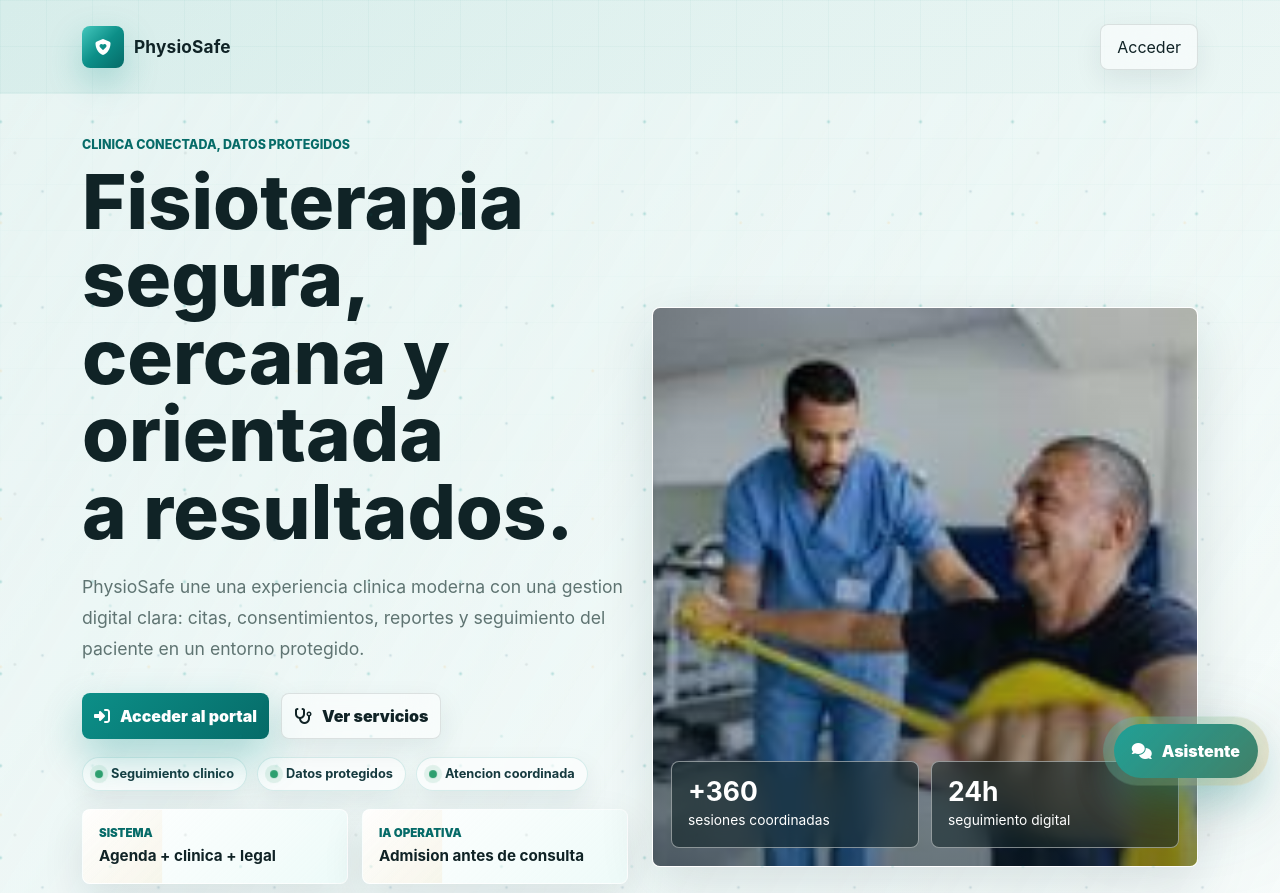
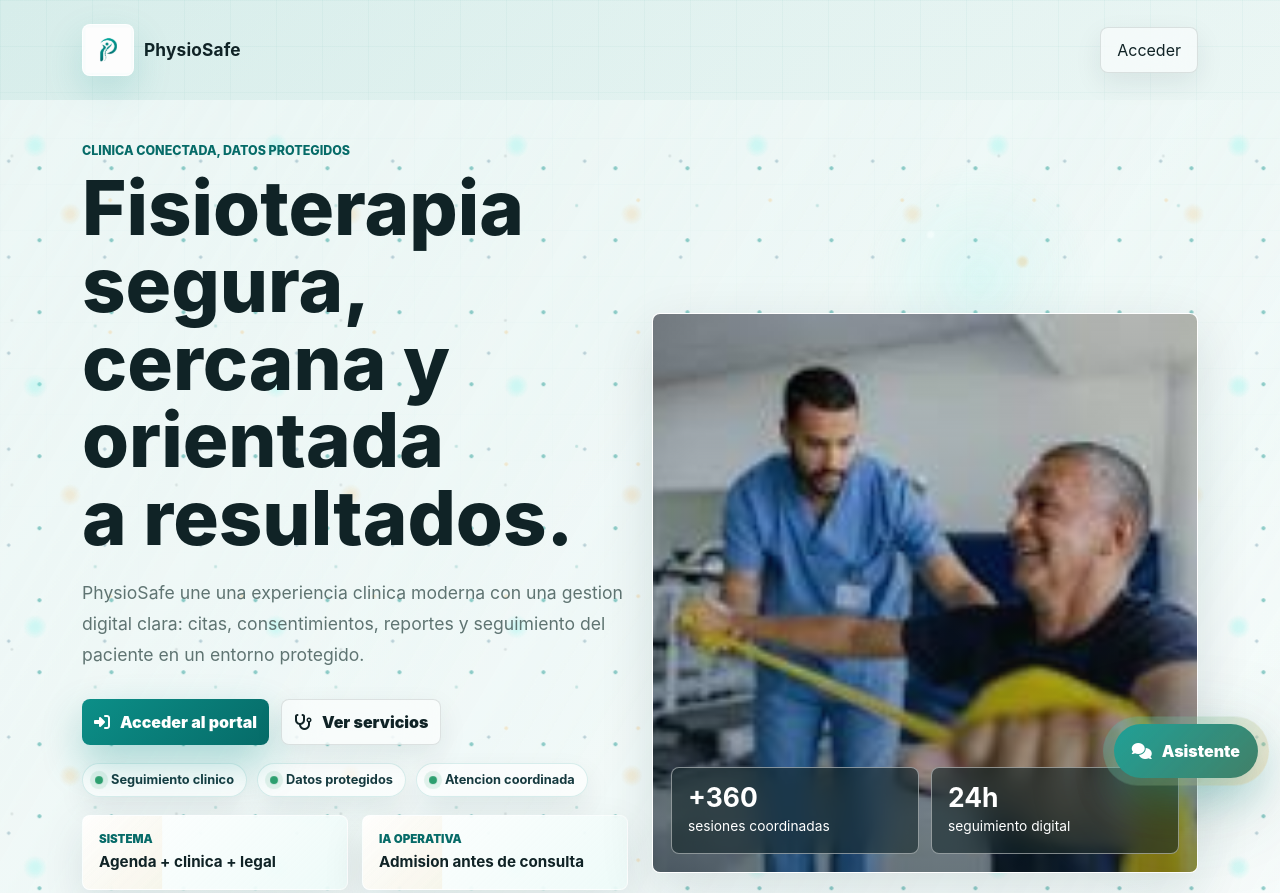
Before and after one commit to antoniojose27788-max/PhysiosafeDef, a website: page public/index.html in a window 1280 px wide. Shown: the top 893 px of the page. Drawn offline with nearby package versions, Linux system fonts and the light colour scheme; no server answers.

Commit message:
nuevo logo, y particulas

```diff
--- a/public/index.html
+++ b/public/index.html
@@ -7,13 +7,15 @@
     <title>PhysioSafe | Acceso seguro</title>
     <link href="https://cdn.jsdelivr.net/npm/bootstrap@5.3.3/dist/css/bootstrap.min.css" rel="stylesheet">
     <link href="https://cdnjs.cloudflare.com/ajax/libs/font-awesome/6.5.2/css/all.min.css" rel="stylesheet">
-    <link href="/style.css?v=20260515-ui3" rel="stylesheet">
+    <link href="/style.css?v=20260521-ui5" rel="stylesheet">
   </head>
   <body class="auth-surface">
     <header class="auth-header container">
       <nav class="brand-nav" aria-label="Navegacion principal">
         <a class="brand-mark" href="/" aria-label="PhysioSafe">
-          <i class="fa-solid fa-shield-heart" aria-hidden="true"></i>
+          <span class="brand-mark__icon brand-mark__icon--login" aria-hidden="true">
+            <img src="/images/logo-login.png" alt="">
+          </span>
           <strong>PhysioSafe</strong>
         </a>
         <a class="ghost-link" href="#access">Acceder</a>
@@ -285,7 +287,9 @@
       <section class="container footer-grid" aria-label="Informacion final PhysioSafe">
         <article class="footer-brand">
           <a class="brand-mark" href="/" aria-label="PhysioSafe">
-            <i class="fa-solid fa-shield-heart" aria-hidden="true"></i>
+            <span class="brand-mark__icon brand-mark__icon--login" aria-hidden="true">
+              <img src="/images/logo-login.png" alt="">
+            </span>
             <strong>PhysioSafe</strong>
           </a>
           <p>Gestion clinica digital para fisioterapia: admision, citas, reportes y consentimientos con una experiencia clara para paciente y equipo.</p>
--- a/public/style.css
+++ b/public/style.css
@@ -104,26 +104,45 @@ textarea {
   gap: 10px;
 }
 
-.brand-mark i {
-  position: relative;
-  display: grid;
-  width: 42px;
-  height: 42px;
-  place-items: center;
-  color: #fff;
-  background: linear-gradient(135deg, var(--brand-light), var(--brand), var(--brand-dark));
-  border-radius: var(--radius);
-  box-shadow: 0 14px 34px rgba(12, 143, 136, 0.28);
+.brand-mark__icon {
+  position: relative;
+  display: inline-flex;
+  align-items: center;
+  justify-content: center;
+  width: 52px;
+  height: 52px;
+  padding: 4px;
+  background: rgba(255, 255, 255, 0.82);
+  border-radius: var(--radius);
+  border: 1px solid rgba(255, 255, 255, 0.78);
+  box-shadow: 0 16px 38px rgba(12, 143, 136, 0.18);
   overflow: hidden;
 }
 
-.brand-mark i::after {
+.brand-mark__icon::after {
   position: absolute;
   inset: -35%;
   content: "";
   background: linear-gradient(120deg, transparent 35%, rgba(255, 255, 255, 0.64), transparent 65%);
   transform: translateX(-120%) rotate(10deg);
   animation: shimmer 5.8s ease-in-out infinite;
+}
+
+.brand-mark__icon img {
+  position: relative;
+  z-index: 1;
+  display: block;
+  width: 100%;
+  height: 100%;
+  object-fit: contain;
+}
+
+.brand-mark__icon--login img {
+  transform: scale(1.08);
+}
+
+.brand-mark__icon--dashboard img {
+  transform: scale(1.12);
 }
 
 .brand-mark strong {
@@ -156,11 +175,11 @@ textarea {
   pointer-events: none;
   content: "";
   background:
-    radial-gradient(circle, rgba(12, 143, 136, 0.34) 0 1.2px, transparent 1.8px) 0 0 / 92px 92px,
-    radial-gradient(circle, rgba(55, 110, 137, 0.26) 0 1px, transparent 1.7px) 34px 26px / 116px 116px,
-    radial-gradient(circle, rgba(244, 184, 96, 0.24) 0 1.1px, transparent 1.8px) 68px 44px / 148px 148px,
+    radial-gradient(circle, rgba(12, 143, 136, 0.5) 0 1.6px, transparent 2.2px) 0 0 / 72px 72px,
+    radial-gradient(circle, rgba(55, 110, 137, 0.34) 0 1.25px, transparent 2px) 26px 22px / 96px 96px,
+    radial-gradient(circle, rgba(244, 184, 96, 0.32) 0 1.4px, transparent 2.2px) 52px 34px / 132px 132px,
     linear-gradient(120deg, rgba(255, 255, 255, 0.64), rgba(232, 249, 247, 0.24));
-  opacity: 0.72;
+  opacity: 0.88;
   animation: particle-drift 26s linear infinite;
 }
 
@@ -170,9 +189,12 @@ textarea {
   pointer-events: none;
   content: "";
   background:
-    radial-gradient(circle, rgba(12, 143, 136, 0.22) 0 1px, transparent 1.7px) 20px 16px / 130px 130px,
-    radial-gradient(circle, rgba(16, 35, 38, 0.18) 0 0.9px, transparent 1.6px) 72px 58px / 170px 170px;
-  opacity: 0.5;
+    radial-gradient(circle, rgba(12, 143, 136, 0.28) 0 1.1px, transparent 1.9px) 20px 16px / 120px 120px,
+    radial-gradient(circle, rgba(16, 35, 38, 0.16) 0 0.9px, transparent 1.7px) 72px 58px / 164px 164px,
+    radial-gradient(circle, rgba(143, 247, 238, 0.45) 0 4px, transparent 12px) 14% 18% / 240px 240px,
+    radial-gradient(circle, rgba(244, 184, 96, 0.28) 0 3px, transparent 11px) 78% 22% / 280px 280px;
+  filter: blur(0.2px);
+  opacity: 0.7;
   animation: particle-cross 34s linear infinite;
 }
 
@@ -182,6 +204,29 @@ textarea {
   display: grid;
   align-items: center;
   padding-block: 42px 64px;
+}
+
+.auth-shell::before {
+  position: absolute;
+  inset: 4% 8% auto auto;
+  width: min(260px, 26vw);
+  height: min(260px, 26vw);
+  pointer-events: none;
+  content: "";
+  border-radius: 999px;
+  background:
+    radial-gradient(circle at 50% 50%, rgba(143, 247, 238, 0.22) 0, rgba(143, 247, 238, 0.1) 24%, transparent 62%),
+    radial-gradient(circle at 32% 34%, rgba(255, 255, 255, 0.72) 0 2px, transparent 5px),
+    radial-gradient(circle at 66% 44%, rgba(244, 184, 96, 0.34) 0 3px, transparent 7px),
+    radial-gradient(circle at 42% 72%, rgba(12, 143, 136, 0.3) 0 2.4px, transparent 6px);
+  opacity: 0.82;
+  filter: blur(0.2px);
+  animation: particle-orbit 16s ease-in-out infinite;
+}
+
+.auth-shell > .row {
+  position: relative;
+  z-index: 1;
 }
 
 .hero-copy h1,
@@ -978,6 +1023,50 @@ textarea.form-control {
 
 .workspace {
   min-width: 0;
+  position: relative;
+  isolation: isolate;
+}
+
+.workspace::before,
+.workspace::after {
+  position: absolute;
+  inset: 8px 0 auto;
+  pointer-events: none;
+  content: "";
+}
+
+.workspace::before {
+  top: 8px;
+  height: 220px;
+  background:
+    radial-gradient(circle, rgba(12, 143, 136, 0.26) 0 1.2px, transparent 2px) 0 0 / 84px 84px,
+    radial-gradient(circle, rgba(55, 110, 137, 0.2) 0 1px, transparent 1.8px) 30px 26px / 114px 114px,
+    radial-gradient(circle, rgba(244, 184, 96, 0.2) 0 1.2px, transparent 2px) 68px 34px / 148px 148px,
+    linear-gradient(180deg, rgba(255, 255, 255, 0.22), transparent 78%);
+  opacity: 0.72;
+  animation: particle-drift 30s linear infinite;
+}
+
+.workspace::after {
+  top: 14px;
+  right: 2%;
+  left: auto;
+  width: min(280px, 24vw);
+  height: min(280px, 24vw);
+  border-radius: 999px;
+  background:
+    radial-gradient(circle at 50% 50%, rgba(143, 247, 238, 0.16) 0, rgba(143, 247, 238, 0.08) 28%, transparent 66%),
+    radial-gradient(circle at 22% 28%, rgba(255, 255, 255, 0.64) 0 2px, transparent 5px),
+    radial-gradient(circle at 72% 32%, rgba(244, 184, 96, 0.26) 0 3px, transparent 7px),
+    radial-gradient(circle at 40% 72%, rgba(12, 143, 136, 0.28) 0 2.6px, transparent 6px);
+  opacity: 0.68;
+  filter: blur(0.2px);
+  animation: particle-orbit 18s ease-in-out infinite reverse;
+}
+
+.workspace > * {
+  position: relative;
+  z-index: 1;
 }
 
 .workspace-header {
@@ -1662,17 +1751,17 @@ textarea.form-control {
 @keyframes particle-drift {
   0% {
     transform: translate3d(-1%, -1%, 0);
-    background-position: 0 0, 34px 26px, 68px 44px, 0 0;
+    background-position: 0 0, 26px 22px, 52px 34px, 0 0;
   }
 
   50% {
     transform: translate3d(1.4%, 0.8%, 0);
-    background-position: 46px 38px, 7px 84px, 104px 12px, 0 0;
+    background-position: 38px 34px, 10px 74px, 92px 16px, 0 0;
   }
 
   100% {
     transform: translate3d(-1%, -1%, 0);
-    background-position: 92px 92px, 150px 142px, 216px 192px, 0 0;
+    background-position: 72px 72px, 122px 118px, 184px 166px, 0 0;
   }
 }
 
@@ -1690,6 +1779,24 @@ textarea.form-control {
   100% {
     transform: translate3d(1%, 0.4%, 0) scale(1);
     background-position: 150px 146px, 242px 228px;
+  }
+}
+
+@keyframes particle-orbit {
+  0%,
+  100% {
+    transform: translate3d(0, 0, 0) scale(1);
+    opacity: 0.66;
+  }
+
+  35% {
+    transform: translate3d(-10px, 8px, 0) scale(1.04);
+    opacity: 0.88;
+  }
+
+  70% {
+    transform: translate3d(12px, -10px, 0) scale(0.98);
+    opacity: 0.74;
   }
 }
 
@@ -1791,7 +1898,7 @@ textarea.form-control {
   letter-spacing: 0.01em;
 }
 
-.brand-mark i,
+.brand-mark__icon,
 .service-icon,
 .assistant-metric-card i,
 .process-list i,
@@ -1801,7 +1908,7 @@ textarea.form-control {
   transition: transform 0.32s ease, box-shadow 0.32s ease;
 }
 
-.brand-mark:hover i,
+.brand-mark:hover .brand-mark__icon,
 .service-card:hover .service-icon,
 .assistant-metric-card:hover i,
 .process-list article:hover i,
```
Also changed, not shown: public/dashboard.html (+6 -4 lines), public/images/logo-dashboard.png (added), public/images/logo-login.png (added), 1 other file.
